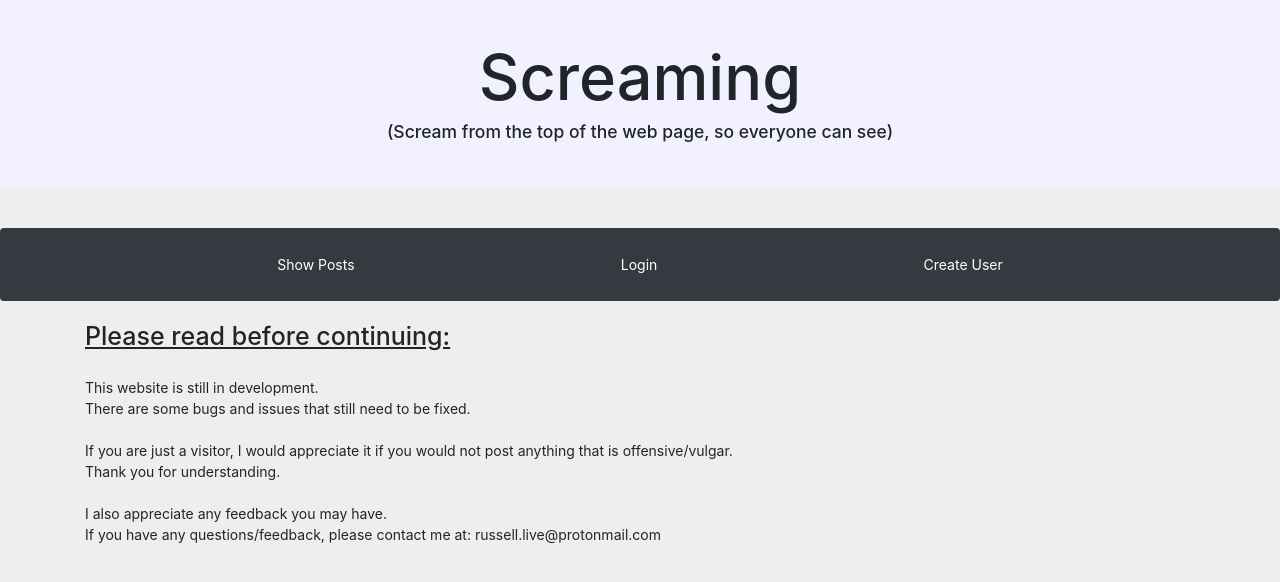
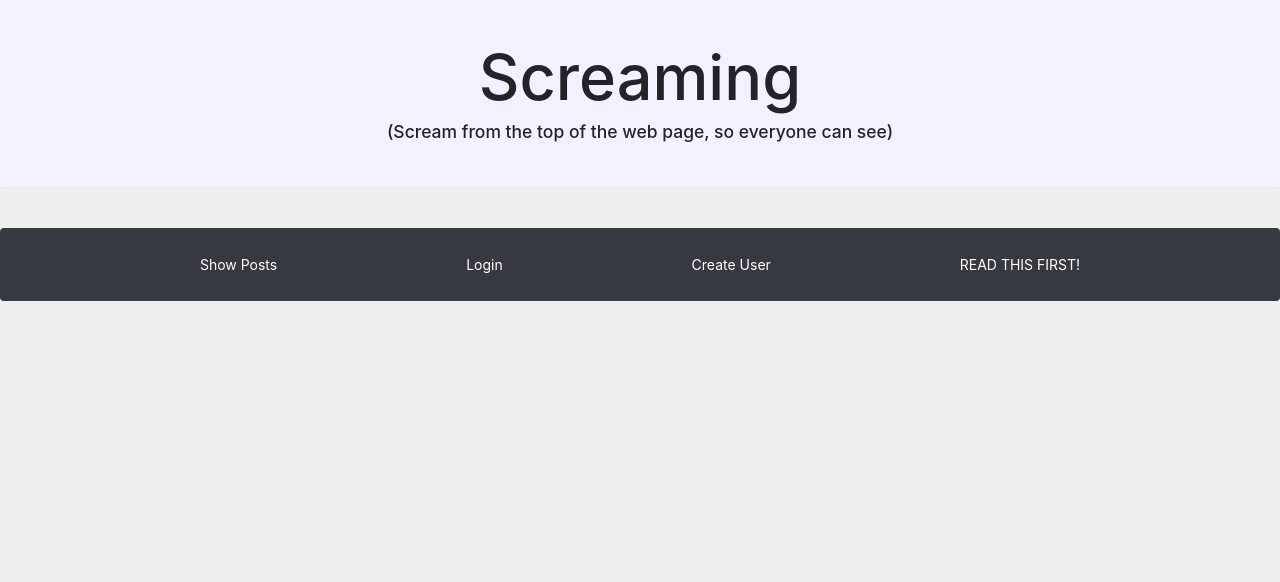
Before and after one commit to rlivermorejr/screamingv2, a Django app: page / in a window 1280 px wide. Shown: the top 582 px of the page. Run offline with Django 3.2, Linux system fonts and the light colour scheme; some libraries are stand-ins or nearby versions.

Commit message:
moved devmessage to its own page

```diff
--- a/auth_app/views.py
+++ b/auth_app/views.py
@@ -82,3 +82,7 @@
 def logout_user(request):
     logout(request)
     return HttpResponseRedirect(reverse('main'))
+
+
+def dev_message(request):
+    return render(request, 'dev_message.html')
--- a/conf/urls.py
+++ b/conf/urls.py
@@ -18,7 +18,7 @@
 from django.conf import settings
 from django.conf.urls.static import static
 
-from auth_app.views import CreateUser, index_page, login_user, logout_user
+from auth_app.views import CreateUser, dev_message, index_page, login_user, logout_user, dev_message
 from post_app.views import (delete_comment, post_tweet, like_view, dislike_view,
                             view_post, CommentView, like_comment,
                             dislike_comment)
@@ -54,7 +54,8 @@
     path('profile/<int:user_id>/followers/', followers),
     path('profile/<int:user_id>/following/', following),
     path('notifications/<int:user_id>/', show_notify),
-    path('comment/<int:post_id>/', CommentView.as_view(), name='post_comment')
+    path('comment/<int:post_id>/', CommentView.as_view(), name='post_comment'),
+    path('devmessage/', dev_message)
 ]
 
 urlpatterns += static(settings.STATIC_URL,
--- a/templates/index.html
+++ b/templates/index.html
@@ -40,6 +40,7 @@
       <p class="navbar-text"><a href="/login/" class="navbar-link">Login</a></p>
       {% endif %}
       <p class="navbar-text"><a href="/create_user/" class="navbar-link">Create User</a></p>
+      <p class="navbar-text"><a href="/devmessage/" class="navbar-link">READ THIS FIRST!</a></p>
     </section>
   </nav>
 
@@ -95,42 +96,12 @@
   {% endfor %}
   {% endif %}
 
-  <section class="dev-message">
-    <div class="container">
-      <div class="row">
-        <div class="col-md-12">
-          <div class="message-box">
-            <div>
-              <h1 style="text-decoration:underline">Please read before continuing:</h1>
-              <br>
-              <p>
-                This website is still in development.
-                <br>
-                There are some bugs and issues that still need to be fixed.
-                <br>
-                <br>
-                If you are just a visitor, I would appreciate it if you would not post anything that is
-                offensive/vulgar.
-                <br>
-                Thank you for understanding.
-                <br>
-                <br>
-                I also appreciate any feedback you may have.
-                <br>
-                If you have any questions/feedback, please contact me at:
-                russell.live@protonmail.com
-              </p>
-            </div>
-          </div>
-        </div>
-      </div>
-    </div>
 
-    <section class="block">
-      <!-- block content will contain every other page -->
-      {% block content %}
-      {% endblock content %}
-    </section>
+  <section class="block">
+    <!-- block content will contain every other page -->
+    {% block content %}
+    {% endblock content %}
+  </section>
 </body>
 
 </html>
```
Also changed, not shown: templates/dev_message.html (added, +32 -0 lines).
